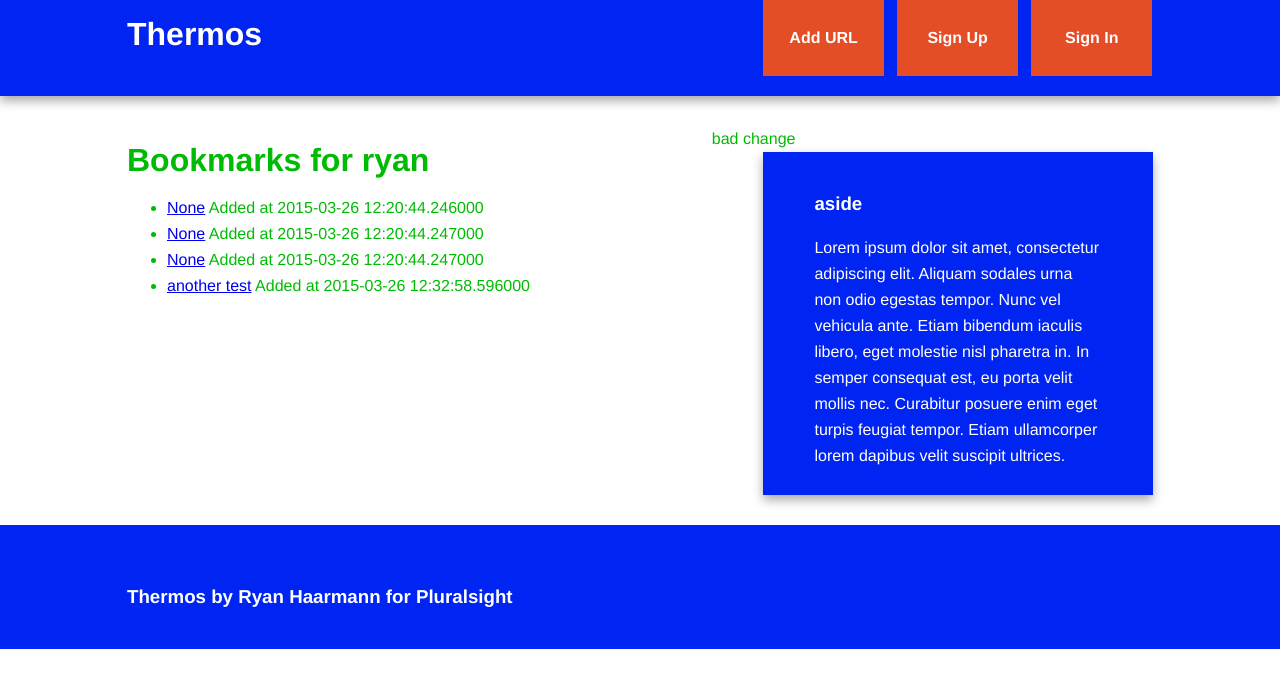
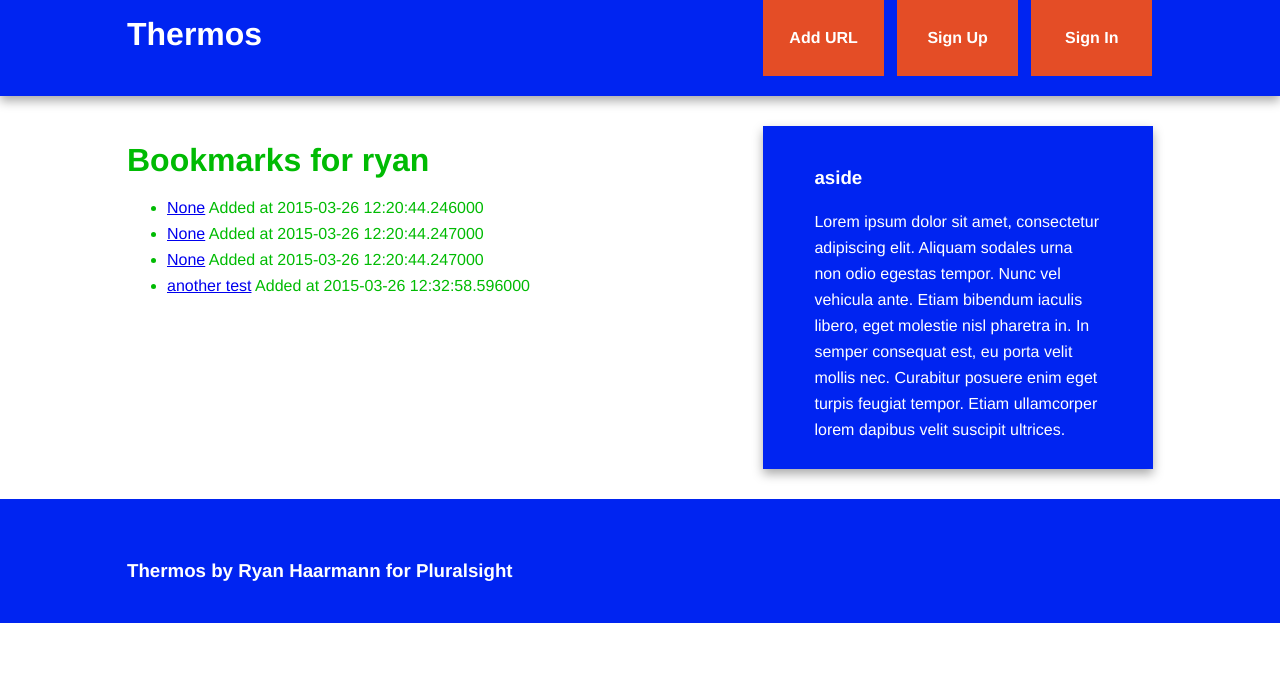
Before and after one commit to rhaarm/thermos, a Flask app: page /user/ryan in a window 1280 px wide. Shown: the top 688 px of the page. Run offline with Flask 2, Linux system fonts and the light colour scheme; data comes from the database, SQL or seed files in the repository; parts of the project's set-up code (start-up, migrations or seed data) failed here and were passed over; some libraries are stand-ins or nearby versions.

Commit message:
fix bad stuff

```diff
--- a/thermos/templates/user.html
+++ b/thermos/templates/user.html
@@ -20,5 +20,4 @@ Thermos -- Bookmarks for user {{ user.username }}
             </ul>
         </header>
     </article>
-    bad change
 {% endblock %}
```
